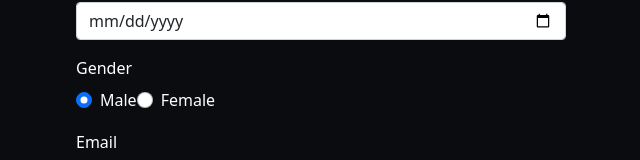
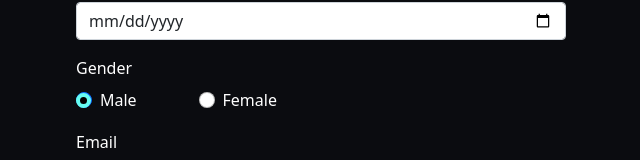
Before and after one commit to chawandinesh/telepathology-ui, a React (Create React App) app: page / in a window 1280 px wide. Shown: the part 275-435 px from the top of the page, without its empty margins (319-959 px from the left). Built offline with nearby package versions, Linux system fonts and the light colour scheme.

Commit message:
added modifications in form

```diff
--- a/src/components/ImageComponent.jsx
+++ b/src/components/ImageComponent.jsx
@@ -1,12 +1,30 @@
-import React from "react";
-import { Col, Row } from "react-bootstrap";
+import React, { useState } from "react";
 
-function ImageComponent() {
+function ImageComponent({ register }) {
+  const imageRef = React.createRef();
+  const [image, setImage] = useState(null);
+  const handleImage = (e) => {
+    setImage(URL.createObjectURL(e.target.files[0]));
+  };
   return (
-    <Row>
-      <Col></Col>
-      <Col></Col>
-    </Row>
+    <div className="d-flex align-items-center justify-content-around mb-3">
+      <div className="sample__image__bg">
+        {image ? <img src={image} alt="noPatientImage" height="100%" width="100%" /> : <div>No image</div>}
+      </div>
+      <div>
+        <button type="button" className="btn btn-primary primary__btn" onClick={() => imageRef.current.click()}>
+          Add image
+        </button>
+        <input
+          type="file"
+          className="d-none"
+          {...register("pic")}
+          ref={imageRef}
+          accept="image/*"
+          onChange={handleImage}
+        />
+      </div>
+    </div>
   );
 }
 
--- a/src/components/RadioComponent.jsx
+++ b/src/components/RadioComponent.jsx
@@ -5,14 +5,14 @@ function RadioComponent({ name, label, register, errorMessage }) {
   return (
     <Form.Group className="mb-3 text__field" controlId="formBasicEmail">
       <Form.Label className="text-white">{label}</Form.Label>
-      <div className="d-flex justify-content-between w-25 mb-3">
-        <div class="form-check">
+      <div className="mb-3 d-flex">
+        <div class="form-check w-25">
           <input {...register("gender")} value="male" name="gender" class="form-check-input" type="radio" id="male" />
           <label class="form-check-label text-white pl-1 pr-2" for="male">
             Male
           </label>
         </div>
-        <div class="form-check">
+        <div class="form-check w-25">
           <input
             {...register("gender")}
             class="form-check-input"
--- a/src/screens/PatientRecordEntry.jsx
+++ b/src/screens/PatientRecordEntry.jsx
@@ -1,3 +1,4 @@
+/* eslint-disable react-hooks/exhaustive-deps */
 import React, { useEffect } from "react";
 import _ from "lodash";
 import TextFieldComponent from "../components/TextFieldComponent";
@@ -27,7 +28,6 @@ function PatientRecordEntry() {
   const {
     register,
     handleSubmit,
-    watch,
     reset,
     formState: { errors },
   } = useForm({ resolver: yupResolver(patientRegisterSchema) });
@@ -71,7 +71,7 @@ function PatientRecordEntry() {
             return (
               <>
                 {eachField.type === "image" ? (
-                  <ImageComponent />
+                  <ImageComponent register={register} />
                 ) : eachField.type === "radio" ? (
                   <RadioComponent
                     errorMessage={_.get(errors[eachField.name], "message", "")}
@@ -130,7 +130,7 @@ function PatientRecordEntry() {
               </>
             );
           })}
-          <Button className="w-100 mb-4" variant="primary" type="submit">
+          <Button className="w-100 mb-4 primary__btn" variant="primary" type="submit">
             Submit
           </Button>
         </form>
--- a/src/screens/patientrecordentry.css
+++ b/src/screens/patientrecordentry.css
@@ -39,3 +39,34 @@
 .react-date-picker__wrapper {
     border: none !important
 }
+
+
+input[type='radio']:checked:after {
+    width: 15px;
+    height: 15px;
+    border-radius: 15px;
+    top: -3px;
+    left: -1px;
+    position: relative;
+    background-color: #000;
+    content: '';
+    display: inline-block;
+    visibility: visible;
+    border: 4px solid #66fcf1;
+}
+
+.primary__btn {
+    background-color: #66fcf1 !important;
+    border-color: #45a29e !important;
+    color: #0b0c10 !important
+}
+
+.sample__image__bg {
+ height: 100px;
+  width: 100px;
+  border: 1px solid #ddd;
+  background-color: #fff;
+  display: flex;
+  align-items: center;
+  justify-content: center;
+}
```
